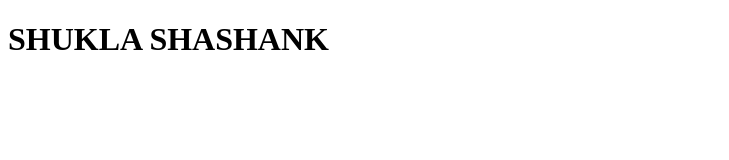
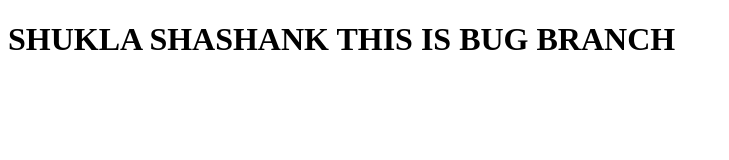
Before and after one commit to shashank0092/Advance-Git, a plain HTML site: page index.html in a window 1280 px wide. Shown: the whole page, without its empty margins (0-729 px from the left). Drawn offline with Linux system fonts and the light colour scheme.

Commit message:
Bug Branch

```diff
--- a/index.html
+++ b/index.html
@@ -9,7 +9,7 @@
 <body>
     <h1>
 
-        SHUKLA SHASHANK
+        SHUKLA SHASHANK THIS IS BUG BRANCH
 
     </h1>
 </body>
```
